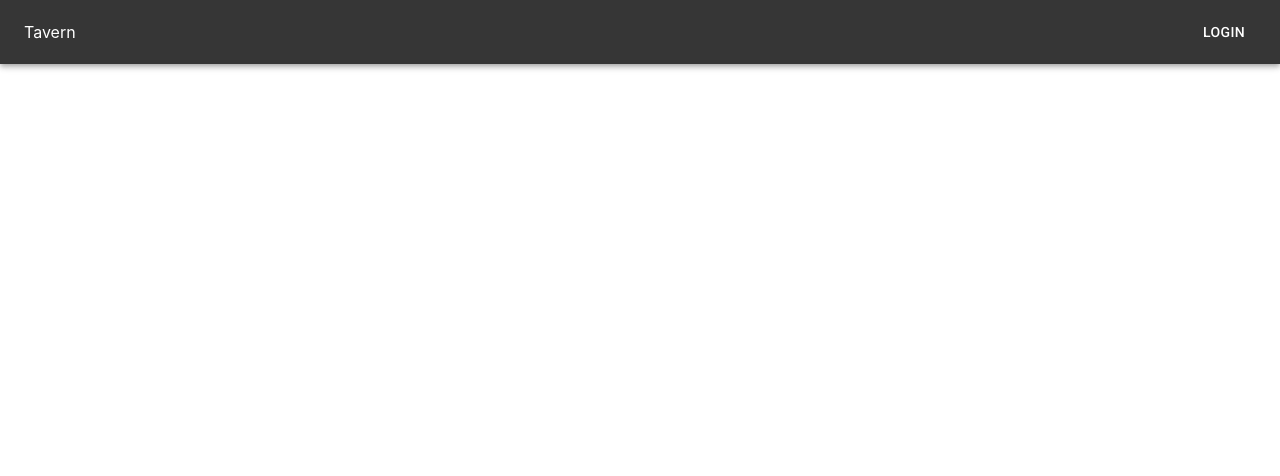
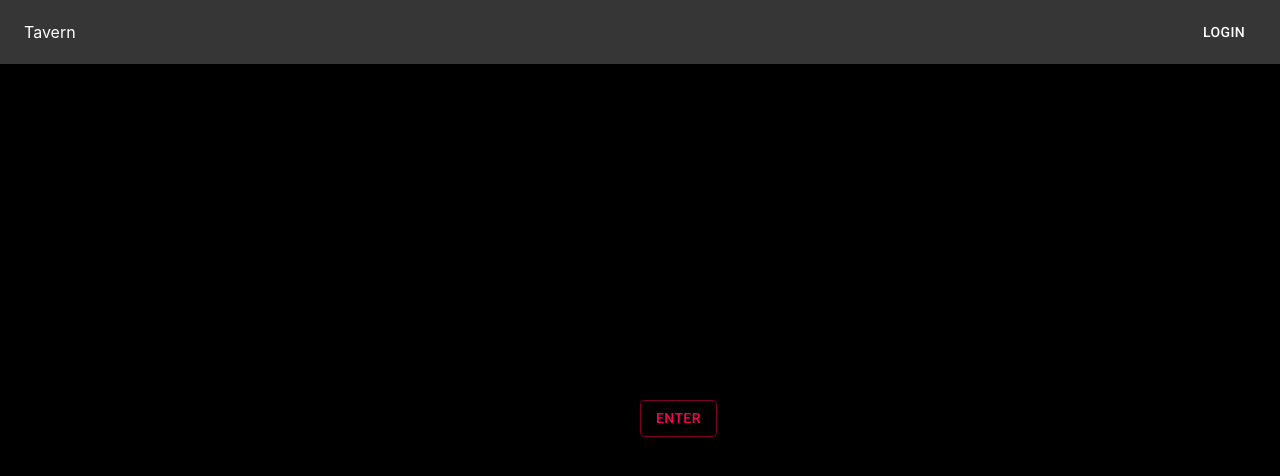
Before and after one commit to advaitm10/Tavern, a React (Create React App) app in the folder tavern-react/: page / in a window 1280 px wide. Shown: the top 476 px of the page. Built offline with nearby package versions, Linux system fonts and the light colour scheme.

Commit message:
made intro page gui, but need to switch to flexbox

```diff
--- a/tavern-react/src/App.css
+++ b/tavern-react/src/App.css
@@ -28,6 +28,11 @@
   color: #61dafb;
 }
 
+html, body, #root, .App {
+  height: 100%;
+  margin: 0;
+}
+
 @keyframes App-logo-spin {
   from {
     transform: rotate(0deg);
--- a/tavern-react/src/App.js
+++ b/tavern-react/src/App.js
@@ -2,12 +2,23 @@ import './App.css';
 import { Provider } from 'react-redux'
 import store from './store';
 
+import { makeStyles } from '@material-ui/core/styles';
+
 import NavBar from './NavBar';
+import IntroPage from './IntroPage';
+
+const useStyles = makeStyles((theme) => ({
+    introPage: {
+        height: '100%'
+    }
+}));
 
 function App() {
+    const classes = useStyles();
     return (
         <Provider store = {store}>
-            <NavBar/>
+                <NavBar/>
+                <IntroPage className={classes.introPage}/>
         </Provider>
     );
 }
--- a/tavern-react/src/IntroPage.js
+++ b/tavern-react/src/IntroPage.js
@@ -1,8 +1,23 @@
-import React, {useState} from 'react';
+import React from 'react';
+import { makeStyles } from '@material-ui/core/styles';
+import Button from '@material-ui/core/Button';
+
+const useStyles = makeStyles((theme) => ({
+    root: {
+        height: '100%'
+    },
+    button: {
+        left: '50%',
+        top: '50%'
+    }
+}));
 
 function IntroPage(props) {
+    const classes = useStyles();
     return(
-
+        <div className={classes.root}>
+            <Button className={classes.button} variant='outlined' color='secondary'>Enter</Button>
+        </div>
     );
 }
 
--- a/tavern-react/src/NavBar.js
+++ b/tavern-react/src/NavBar.js
@@ -27,7 +27,7 @@ function NavBar(props) {
 
     return (
         <div className={classes.root}>
-            <AppBar className={classes.appBar} position = 'static'>
+            <AppBar className={classes.appBar} position = 'fixed'>
                 <Toolbar>
                     <Link className={classes.title} href = "#" onClick = {preventDefault} color = "inherit">
                         Tavern
--- a/tavern-react/src/index.css
+++ b/tavern-react/src/index.css
@@ -5,6 +5,7 @@ body {
     sans-serif;
   -webkit-font-smoothing: antialiased;
   -moz-osx-font-smoothing: grayscale;
+  background-color: black;
 }
 
 code {
```
Also changed, not shown: 1 other file (tests, documents, lock files or other folders).
